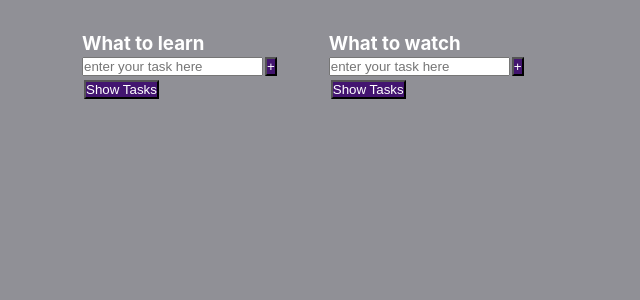
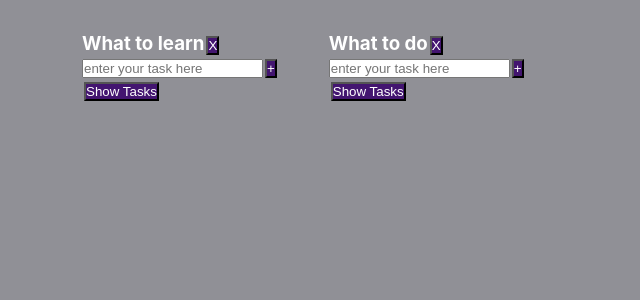
Before and after one commit to MykolaKaradzha/todolist-ts, a React (Create React App) app: page / in a window 1280 px wide. Shown: the top 300 px of the page, without its empty margins (0-640 px from the left). Built offline with nearby package versions, Linux system fonts and the light colour scheme.

Commit message:
new data sctructure added(associative array)

```diff
--- a/src/App.tsx
+++ b/src/App.tsx
@@ -1,9 +1,7 @@
 import React, {useState} from 'react';
 import {Todolist} from "./components/Todolist/Todolist";
-import { v1 } from 'uuid';
+import {v1} from 'uuid';
 import styled from "styled-components";
-
-
 
 
 //styles
@@ -23,63 +21,95 @@ export type taskType = {
     isDone: boolean
 }
 export type filterType = "all" | "active" | "completed"
-type todolistProps = {
+type todolistType = {
     id: string
     title: string
     filter: filterType
 }
+export type TasksObjType = {
+    [key: string]: Array<taskType>
+}
 
 const App: React.FC = () => {
     // Todolists
-    const [todolists, setTodolists] = useState<Array<todolistProps>>([
-        {id: v1(), title: "What to learn", filter: "active"},
-        {id: v1(), title: "What to watch", filter: "completed"}
+    const todolistID1 = v1();
+    const todolistID2 = v1();
+    const [todolists, setTodolists] = useState<Array<todolistType>>([
+        {id: todolistID1, title: "What to learn", filter: "active"},
+        {id: todolistID2, title: "What to do", filter: "completed"}
     ])
 
-    // task manipulation
-    const [tasks, setTasks] = useState([
+    const removeTodolist = (todolistID: string) => {
+        setTodolists(todolists.filter(todolist => todolist.id !== todolistID))
+        delete tasksObj[todolistID]
+        setTasksObj({...tasksObj})
+    }
 
-        {id: v1(), title: "HTML&CSS", isDone: true},
-        {id: v1(), title: "JS", isDone: true},
-        {id: v1(), title: "React", isDone: false},
-        {id: v1(), title: "Vue", isDone: false},
-    ])
-    console.log(tasks)
-    const addTask = (newTitle: string) => {
-        setTasks(
-            [{id: v1(), title: newTitle, isDone: false}, ...tasks]
+
+    const [tasksObj, setTasksObj] = useState<TasksObjType>({
+        [todolistID1]: [
+            {id: v1(), title: "HTML&CSS", isDone: true},
+            {id: v1(), title: "JS", isDone: true},
+            {id: v1(), title: "React", isDone: false},
+            {id: v1(), title: "Vue", isDone: false},
+        ],
+        [todolistID2]: [
+            {id: v1(), title: "Earn some money", isDone: false},
+            {id: v1(), title: "Leave Russia for good", isDone: true},
+            {id: v1(), title: "Help people", isDone: false},
+            {id: v1(), title: "Never give up", isDone: false},
+        ]
+    })
+
+    const addTask = (newTitle: string, todolistID: string) => {
+        setTasksObj(
+            {
+                ...tasksObj, [todolistID]: [{id: v1(), title: newTitle, isDone: false}, ...tasksObj[todolistID]]
+            }
         )
+        console.log(tasksObj)
     }
-    const removeTask = (id: string) => {
-        setTasks(tasks.filter(task => task.id !== id))
+
+    const removeTask = (id: string, todolistID: string) => {
+        setTasksObj(
+            {
+                ...tasksObj, [todolistID]:tasksObj[todolistID].filter(task => task.id !== id)
+            }
+        )
     }
 
     //function for checkbox
-    const changeStatus = (id: string, isDone: boolean) => {
-        setTasks(tasks.map(task=> task.id === id ? {...task, isDone: isDone} : task))
+    const changeStatus = (id: string, isDone: boolean, todolistID: string) => {
+        let tasks = tasksObj[todolistID];
+        setTasksObj(
+            {
+                ...tasksObj, [todolistID]: tasks.map(task => task.id === id ? {...task, isDone: isDone} : task)
+            }
+        )
     }
 
     //for filter buttons
-    const filterTasks = (filter:filterType) => {
+    const filterTasks = (filter: filterType, todolistID: string) => {
+        let tasks = tasksObj[todolistID];
         switch (filter) {
             case "completed":
-                return tasks.filter(task => task.isDone)
+                return {[todolistID]: tasks.filter(task => task.isDone)}
             case "active":
-                return tasks.filter(task => !task.isDone)
+                return {[todolistID]: tasks.filter(task => !task.isDone)}
             default:
-                return tasks;
+                return tasksObj;
         }
     }
     const changeFilter = (filter: filterType, todolistID: string) => {
         setTodolists(todolists.map(
-            todolist => todolist.id === todolistID ? {...todolist, filter:filter} : todolist))
+            todolist => todolist.id === todolistID ? {...todolist, filter: filter} : todolist))
     }
 
 
     return (
         <AppWrapper>
             {todolists.map(todolist => {
-                const filteredTasks = filterTasks(todolist.filter)
+                const filteredTasks = filterTasks(todolist.filter, todolist.id)[todolist.id]
                 return <Todolist key={todolist.id}
                                  todolistID={todolist.id}
                                  title={todolist.title}
@@ -89,6 +119,7 @@ const App: React.FC = () => {
                                  changeStatus={changeStatus}
                                  changeFilter={changeFilter}
                                  filter={todolist.filter}
+                                 removeTodolist={removeTodolist}
 
                 />
             })}
--- a/src/components/Todolist/TasksList/Buttons/Buttons.tsx
+++ b/src/components/Todolist/TasksList/Buttons/Buttons.tsx
@@ -14,7 +14,9 @@ export const Buttons: React.FC<PropsType> = ({filter, changeFilter, todolistID})
     const allButtonClass = filter === "all" ? s.activeFilter : ""
     const activeButtonClass = filter === "active" ? s.activeFilter : ""
     const completedButtonClass = filter === "completed" ? s.activeFilter : ""
+
     const onClickFilterButtonHandler = (filter:filterType, todolistID: string) => () => changeFilter(filter, todolistID)
+
     return <div>
         <Button onClick={onClickFilterButtonHandler("all", todolistID)} className={allButtonClass}>All</Button>
         <Button onClick={onClickFilterButtonHandler("active", todolistID)} className={activeButtonClass}>Active</Button>
--- a/src/components/Todolist/TasksList/Task/Task.tsx
+++ b/src/components/Todolist/TasksList/Task/Task.tsx
@@ -6,17 +6,19 @@ import {CheckBox} from "../../../UniversalComponents/CheckBox/CheckBox";
 
 
 type PropsType = taskType & {
-    removeTask: (id: string) => void
-    changeStatus: (id: string, isDone: boolean) => void
+    todolistID: string
+    removeTask: (id:string, todolistID: string) => void
+    changeStatus: (id: string, isDone: boolean, todolistID: string) => void
 }
 
-export const Task:React.FC<PropsType> = ({title, id, isDone, removeTask, changeStatus}) => {
+export const Task:React.FC<PropsType> = ({title, id, isDone,
+                                             removeTask, changeStatus, todolistID}) => {
     const completedTasksClass = isDone ? s.completed : ''
     const onClickRemoveTaskHandler = () => {
-        removeTask(id)
+        removeTask(id, todolistID)
     }
     const onChangeHandler = (event: ChangeEvent<HTMLInputElement>) => {
-        changeStatus(id, event.currentTarget.checked)
+        changeStatus(id, event.currentTarget.checked, todolistID)
     }
     return (
         <li className={completedTasksClass}>
--- a/src/components/Todolist/TasksList/TasksList.tsx
+++ b/src/components/Todolist/TasksList/TasksList.tsx
@@ -2,13 +2,13 @@ import {Task} from "./Task/Task";
 import React from "react";
 
 import {Buttons} from "./Buttons/Buttons";
-import {filterType, taskType} from "../../../App";
+import {filterType, TasksObjType, taskType} from "../../../App";
 
 type PropsTypes = {
     todolistID: string
     tasks: Array<taskType>
-    removeTask: (id:string) => void
-    changeStatus: (id: string, isDone: boolean) => void
+    removeTask: (id:string, todolistID: string) => void
+    changeStatus: (id: string, isDone: boolean, todolistID: string) => void
     changeFilter: (filter:filterType, todolistID: string) => void
     filter: filterType
 
@@ -17,7 +17,8 @@ type PropsTypes = {
 export const TasksList:React.FC<PropsTypes> = ({tasks, removeTask, changeStatus,
                                                    filter, changeFilter, todolistID}) => {
 
-    const taskElements = tasks.map(task => <Task {...task} key={task.id} removeTask={removeTask} changeStatus={changeStatus}/>)
+    const taskElements = tasks.map(task => <Task {...task} key={task.id} removeTask={removeTask}
+                                                 changeStatus={changeStatus} todolistID={todolistID}/>)
 
     const taskElementsConditionalRendering = taskElements.length ? <ul>{taskElements}</ul> : <span>Please, add tasks or change filter =)</span>
 
--- a/src/components/Todolist/Todolist.tsx
+++ b/src/components/Todolist/Todolist.tsx
@@ -1,7 +1,7 @@
 import React, {useState} from "react";
 import {TodolistHeader} from "./TodolistHeader/TodolistHeader";
 import {TasksList} from "./TasksList/TasksList";
-import {filterType, taskType} from "../../App";
+import {filterType, TasksObjType, taskType} from "../../App";
 import {Button} from "../UniversalComponents/Button/Button";
 import styled from "styled-components";
 
@@ -14,26 +14,28 @@ const TodolistWrapper = styled.div`
 type propsType = {
     todolistID: string
     title: string
+    addTask: (newTitle: string, todolistID: string) => void
     tasks: Array<taskType>
-    addTask: (newTitle: string) => void
-    removeTask: (id:string) => void
-    changeStatus: (id: string, isDone: boolean) => void
+    removeTask: (id:string, todolistID: string) => void
+    changeStatus: (id: string, isDone: boolean, todolistID: string) => void
     changeFilter: (filter:filterType, todolistID: string) => void
     filter: filterType
+    removeTodolist: (todolistID: string) => void
 
 }
 
 export const Todolist:React.FC<propsType> = (
     {addTask, tasks, title,
-        removeTask, changeStatus, filter, changeFilter, todolistID}) => {
+        removeTask, changeStatus, filter, changeFilter, todolistID, removeTodolist}) => {
 
     // for collapsable tasks
     const [collapsed, setCollapsed] = useState<boolean>(true)
     const collapsedHandler = () => {
         setCollapsed(!collapsed)
     }
+
     return <TodolistWrapper>
-        <TodolistHeader title={title} addTask={addTask}/>
+        <TodolistHeader title={title} addTask={addTask} todolistID={todolistID} removeTodolist={removeTodolist}/>
         <Button onClick={collapsedHandler}>Show Tasks</Button>
         {!collapsed && <TasksList todolistID={todolistID}
             tasks={tasks}
--- a/src/components/Todolist/TodolistHeader/AddTaskForm/AddTaskForm.tsx
+++ b/src/components/Todolist/TodolistHeader/AddTaskForm/AddTaskForm.tsx
@@ -3,17 +3,18 @@ import {Input} from "../../../UniversalComponents/Input/Input";
 import {Button} from "../../../UniversalComponents/Button/Button";
 
 type PropsType = {
-    addTask: (newTitle: string) => void
+    todolistID: string
+    addTask: (newTitle: string, todolistID: string) => void
 }
 
-export const AddTaskForm: React.FC<PropsType> = ({addTask}) => {
+export const AddTaskForm: React.FC<PropsType> = ({addTask, todolistID}) => {
     const [title, setTitle] = useState<string>('')
     const [error, setError] = useState<string>('')
 
 
     const onClickButtonHandler = () => {
         if (title.trim()) {
-            addTask(title.trim())
+            addTask(title.trim(), todolistID)
             setTitle('')
         } else {
             setError('Insert title, bro!')
--- a/src/components/Todolist/TodolistHeader/TodolistHeader.tsx
+++ b/src/components/Todolist/TodolistHeader/TodolistHeader.tsx
@@ -1,14 +1,23 @@
 import React from "react";
 import {AddTaskForm} from "./AddTaskForm/AddTaskForm";
+import {Button} from "../../UniversalComponents/Button/Button";
 
 type PropsType = {
+    todolistID: string
     title: string
-    addTask: (newTitle: string) => void
+    addTask: (newTitle: string, todolistID: string) => void
+    removeTodolist: (todolistID: string) => void
 }
 
-export const TodolistHeader: React.FC<PropsType> = ({title, addTask}) => {
+export const TodolistHeader: React.FC<PropsType> = ({title, addTask, todolistID, removeTodolist }) => {
+    const removeTodolistHandler = () => {
+        removeTodolist(todolistID)
+
+    }
     return <>
-        <h3>{title}</h3>
-        <AddTaskForm addTask={addTask}/>
+        <h3>{title}
+            <Button onClick={removeTodolistHandler}>X</Button>
+        </h3>
+        <AddTaskForm addTask={addTask} todolistID={todolistID}/>
     </>
 }
```
